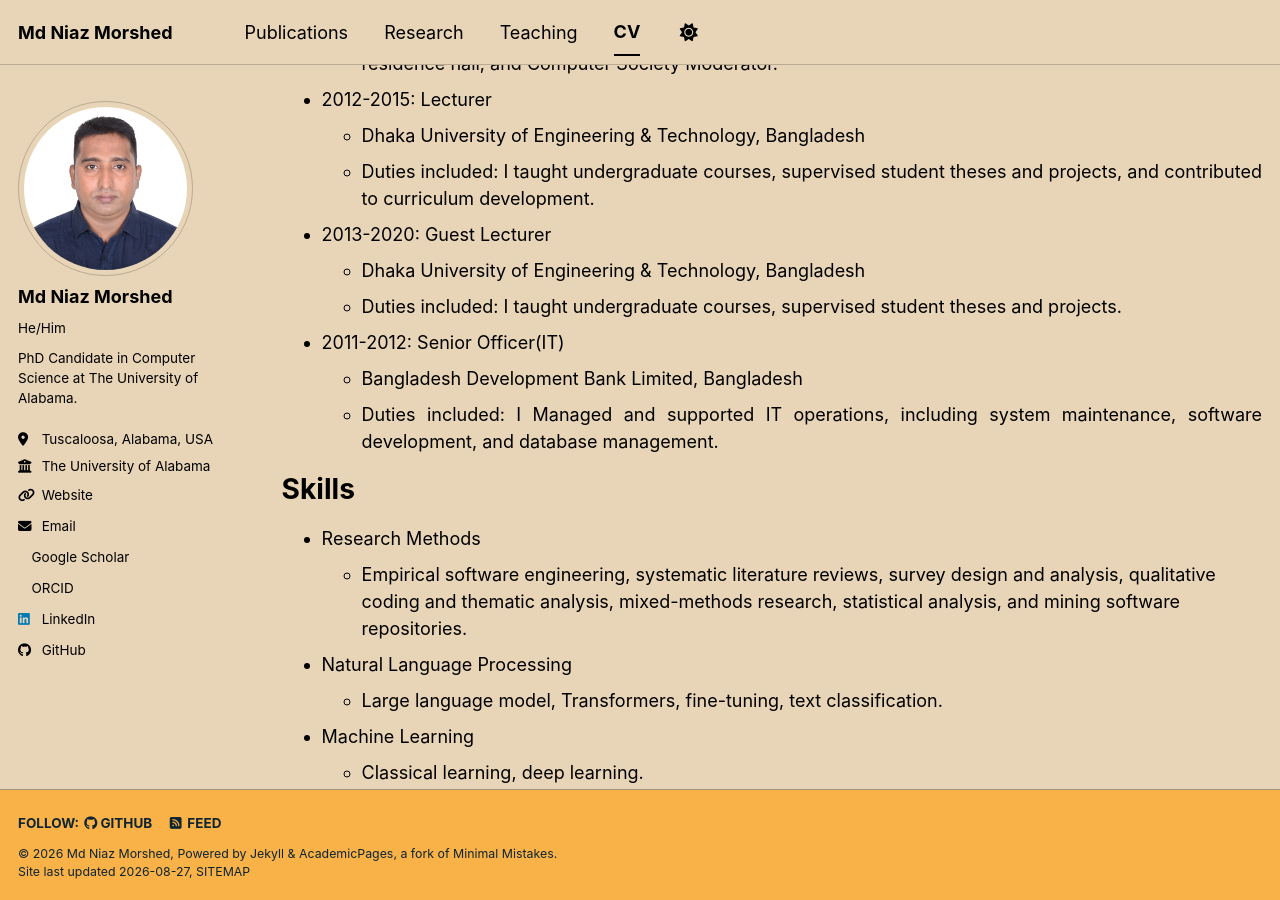
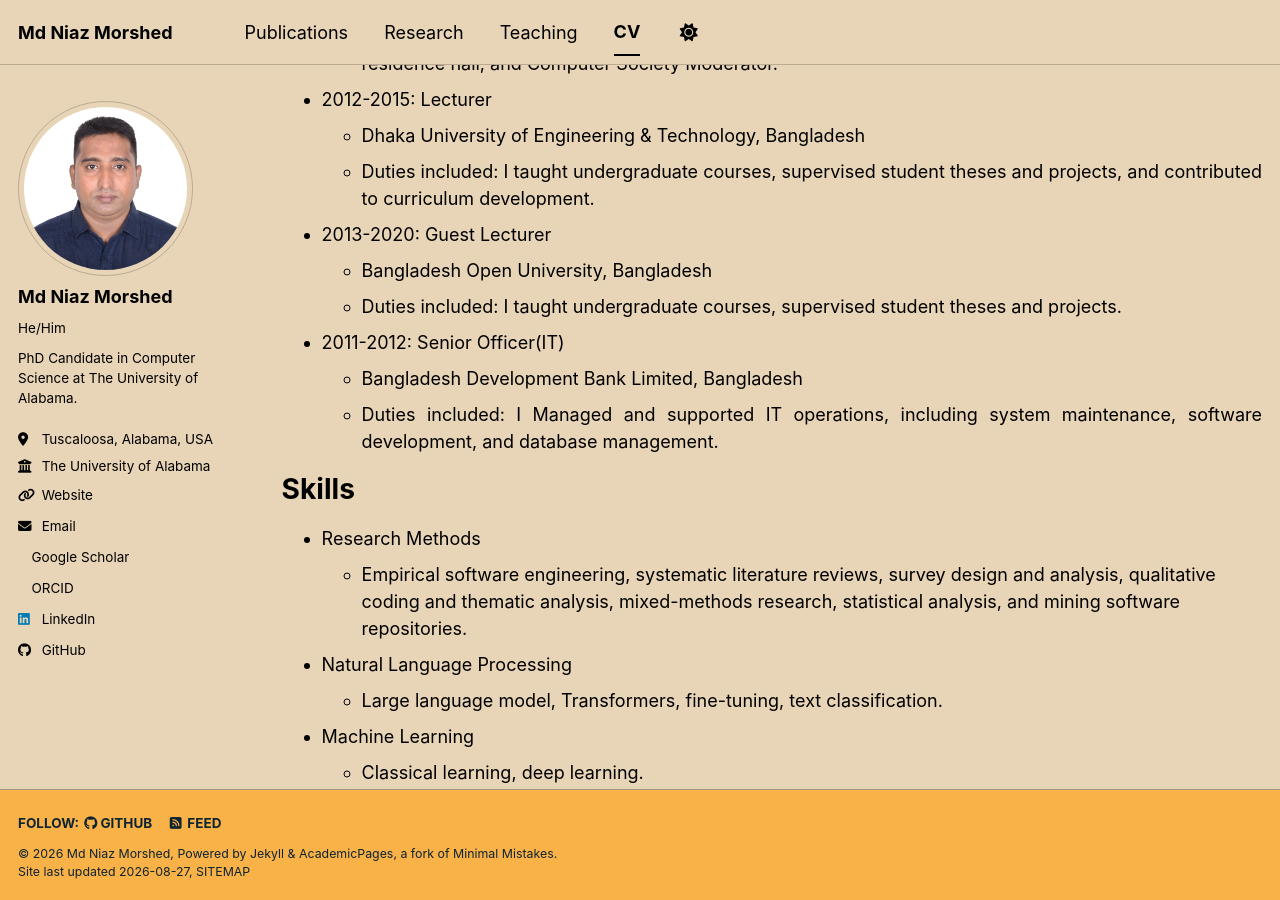
Before and after one commit to morshedniaz/morshedniaz.github.io, a Jekyll site: the page built from _pages/cv.md, in a window 1280 px wide and 900 px high, scrolled down 1115 px. Built offline with Jekyll 4.4.1, drawn with Linux system fonts in a browser that asks for light colours; a style sheet for code colours, icons or effects is not loaded.

Commit message:
Update cv

```diff
--- a/_pages/cv.md
+++ b/_pages/cv.md
@@ -41,7 +41,7 @@ Work experience
   * Duties included: I taught undergraduate courses, supervised student theses and projects, and contributed to curriculum development.
 
 * 2013-2020: Guest Lecturer
-  * Dhaka University of Engineering & Technology, Bangladesh
+  * Bangladesh Open University, Bangladesh
   * Duties included: I taught undergraduate courses, supervised student theses and projects.
 
 * 2011-2012: Senior Officer(IT)
```
